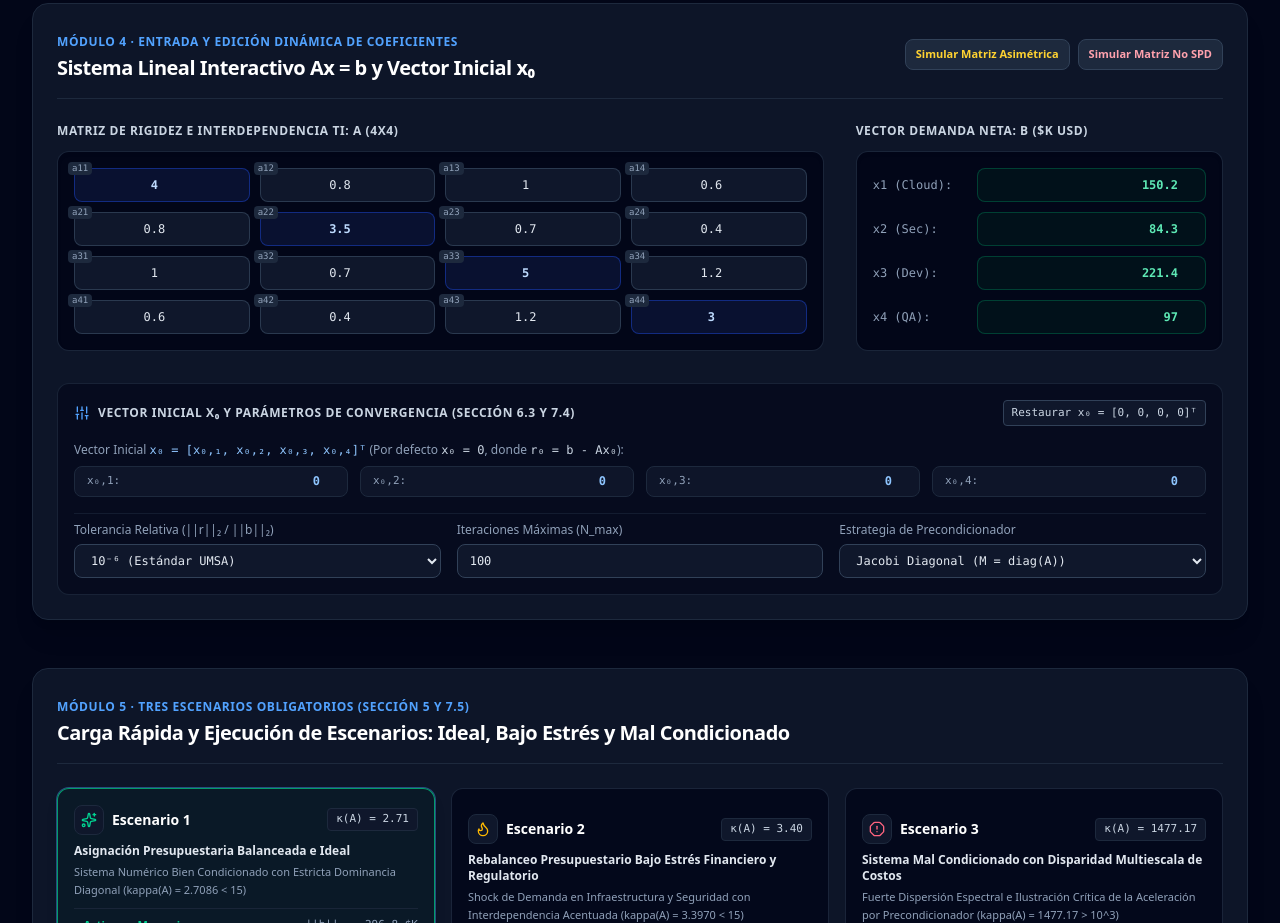
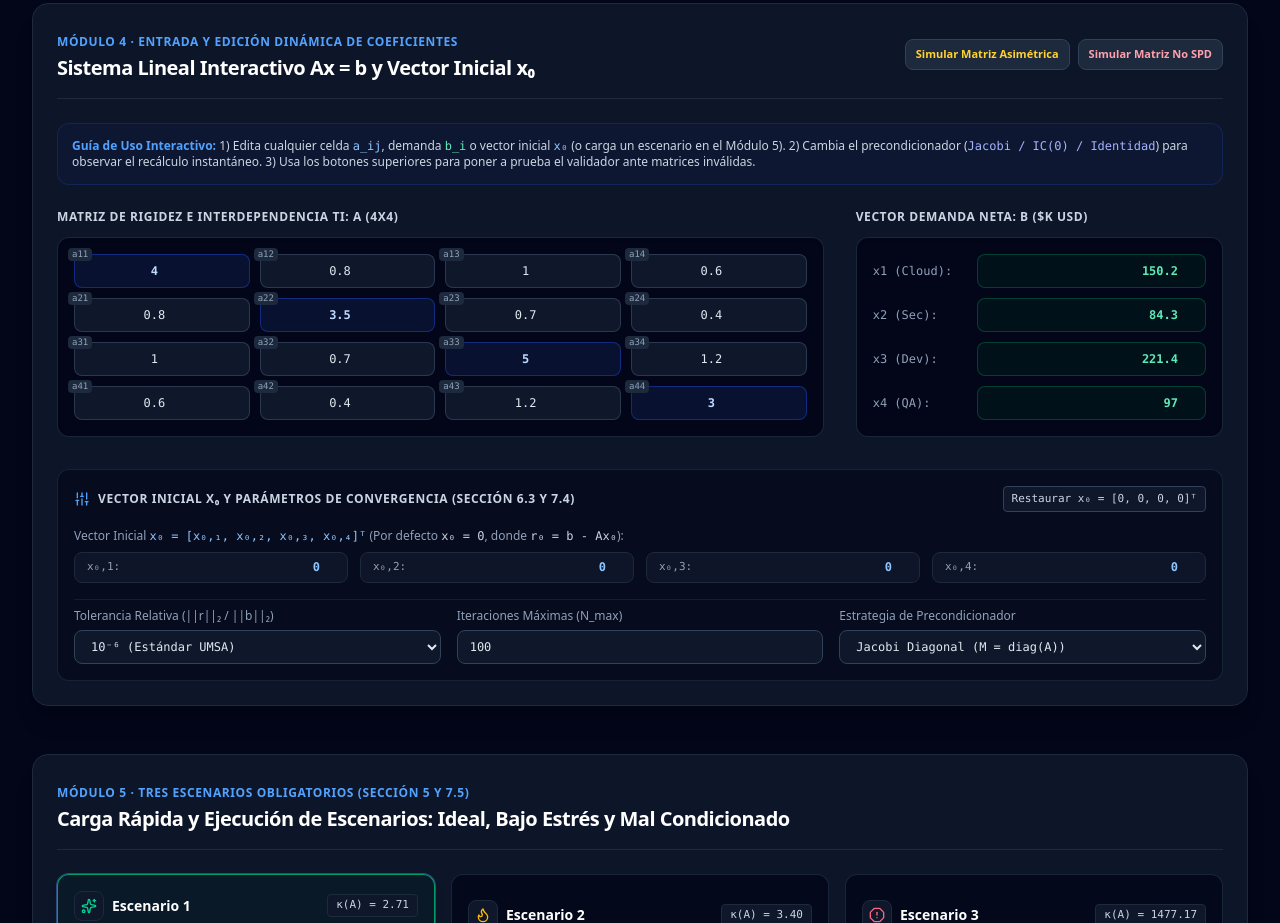
Before and after one commit to AlejandroQuintelaAguilar/Metodos_numericos_Analisis_Financiero, a React (Vite) app: page / in a window 1280 px wide. Shown: the part 3180-4103 px from the top of the page. Built offline with nearby package versions, Linux system fonts and the light colour scheme.

Commit message:
Guía de Uso: Integrar guía rápida de uso interactivo dentro del Módulo 4

```diff
--- a/src/ui/components/MatrixEditor.tsx
+++ b/src/ui/components/MatrixEditor.tsx
@@ -87,6 +87,16 @@ export const MatrixEditor: React.FC<MatrixEditorProps> = ({
               <span>Simetrizar A = (A + Aᵀ)/2</span>
             </button>
           )}
+        </div>
+      </div>
+
+      {/* Guía de Uso Integrada (Exigida en Nota de la Sección 11) */}
+      <div className="mb-6 p-3.5 rounded-xl bg-blue-950/20 border border-blue-900/40 text-xs text-slate-300 flex flex-wrap items-center justify-between gap-2">
+        <div>
+          <strong className="text-blue-400">Guía de Uso Interactivo:</strong>{' '}
+          1) Edita cualquier celda <code className="font-mono text-blue-300">a_ij</code>, demanda <code className="font-mono text-emerald-300">b_i</code> o vector inicial <code className="font-mono text-blue-300">x₀</code> (o carga un escenario en el Módulo 5).{' '}
+          2) Cambia el precondicionador (<code className="font-mono text-indigo-300">Jacobi / IC(0) / Identidad</code>) para observar el recálculo instantáneo.{' '}
+          3) Usa los botones superiores para poner a prueba el validador ante matrices inválidas.
         </div>
       </div>
 
```
